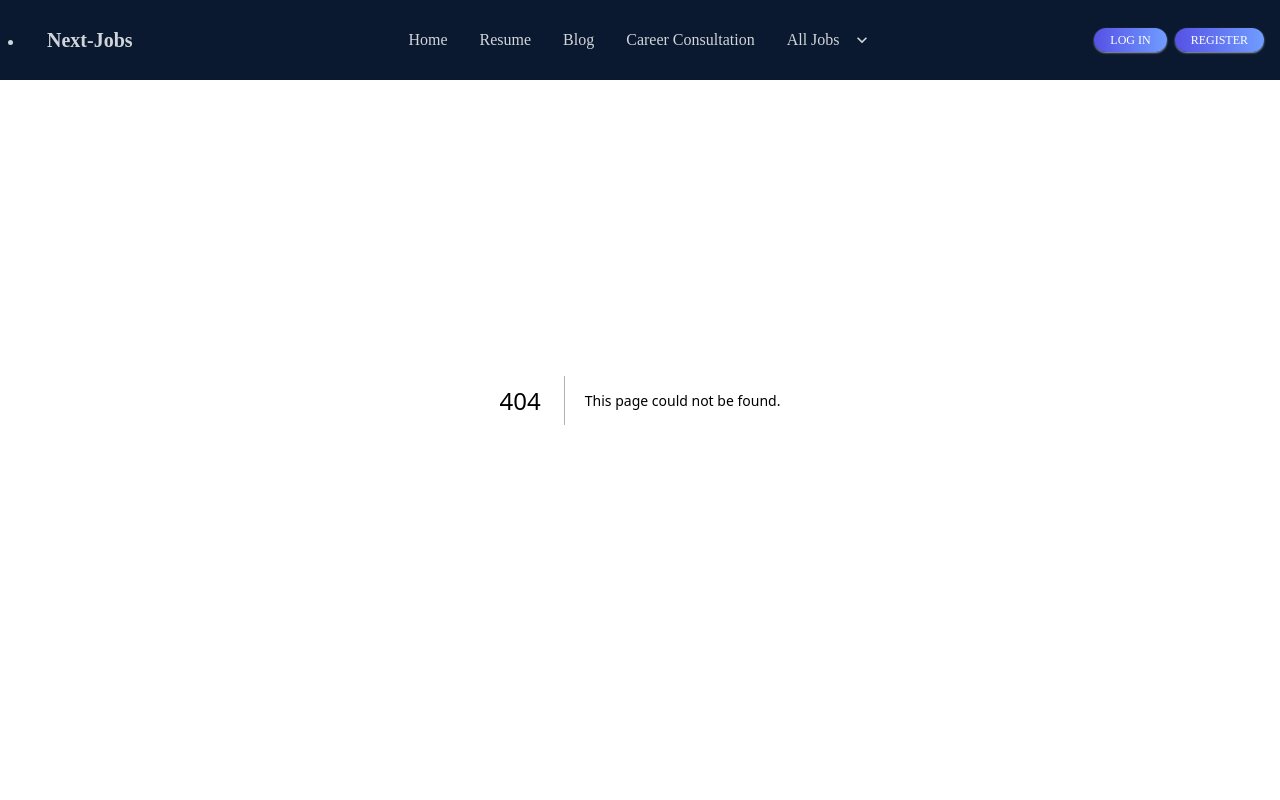
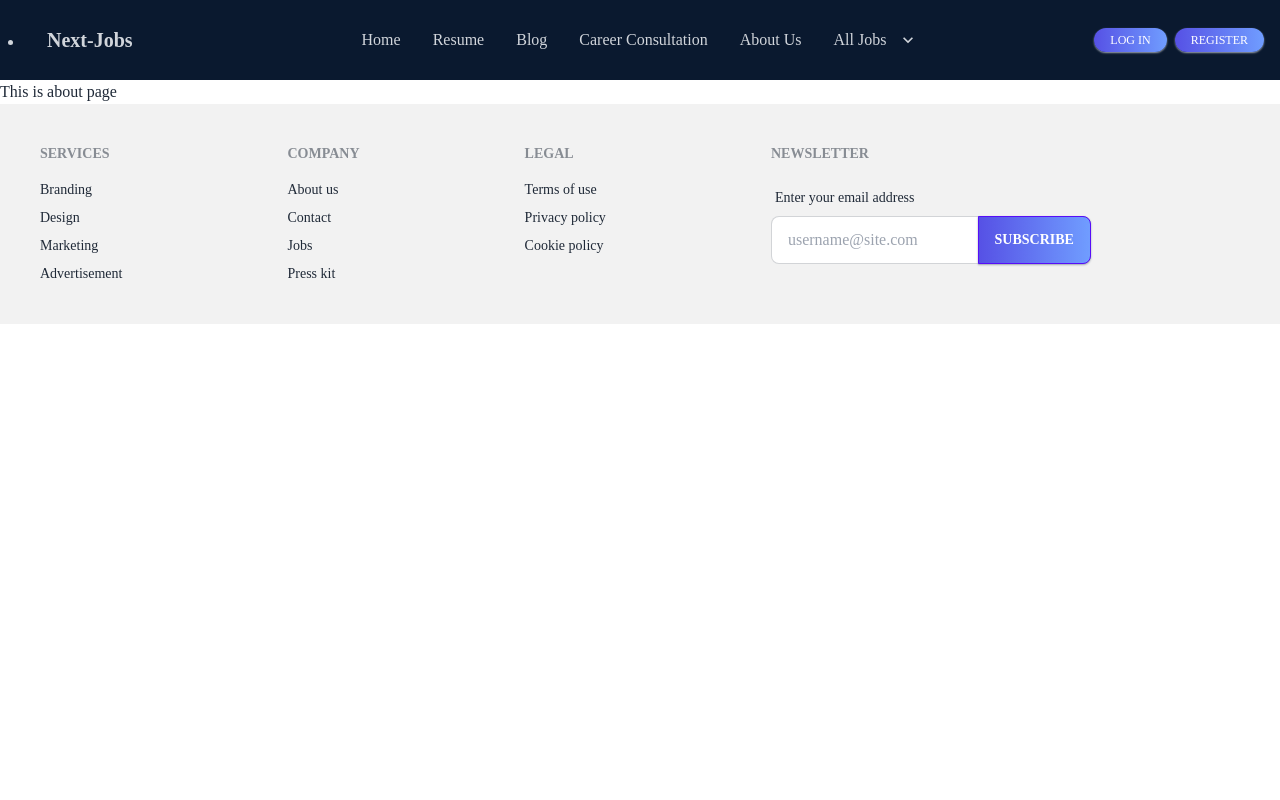
Before and after one commit to khalidhasansuhas/next-jobs, a Next.js app: page /about in a window 1280 px wide. Before the commit this address had no page. Shown: the top 800 px of the page. Built offline with nearby package versions, Linux system fonts and the light colour scheme.

Commit message:
about us section added

```diff
--- a/components/NavBar.jsx
+++ b/components/NavBar.jsx
@@ -13,6 +13,7 @@ const NavBar = () => {
                     <Link href='/resume'><li><a>Resume</a></li></Link>
                     <Link href='/blog'><li><a>Blog</a></li></Link>
                     <Link href='/career'><li><a>Career Consultation</a></li></Link>
+                    <Link href='/about'><li><a>About Us</a></li></Link>
                         <li tabIndex={0}>
                             <a className="justify-between">
                                 All Jobs
@@ -38,6 +39,7 @@ const NavBar = () => {
                     <Link href='/resume'><li><a>Resume</a></li></Link>
                     <Link href='/blog'><li><a>Blog</a></li></Link>
                     <Link href='/career'><li><a>Career Consultation</a></li></Link>
+                    <Link href='/about'><li><a>About Us</a></li></Link>
                     <li tabIndex={0}>
                         <a>
                             All Jobs
--- /dev/null
+++ b/pages/about.js
@@ -0,0 +1,11 @@
+import React from 'react';
+
+const about = () => {
+    return (
+        <div className='h-full pt-20'>
+            This is about page
+        </div>
+    );
+};
+
+export default about;
--- a/pages/index.js
+++ b/pages/index.js
@@ -1,8 +1,16 @@
 import Head from 'next/head'
+import { useEffect, useState } from 'react';
 import Base from '../components/Base'
 
 export default function Home() {
+  const [isSSR, setIsSSR] = useState(true);
+
+useEffect(() => {
+	setIsSSR(false);
+}, []);
   return (
+   <>
+    { !isSSR &&
     <div className='h-full'>
       <Head>
         <title>Next-Jobs</title>
@@ -10,7 +18,9 @@ export default function Home() {
         <link rel="icon" href="/favicon.ico" />
       </Head>
       <Base></Base>
-    </div>
+    </div>}
+
+   </>
 
   )
 }
```
